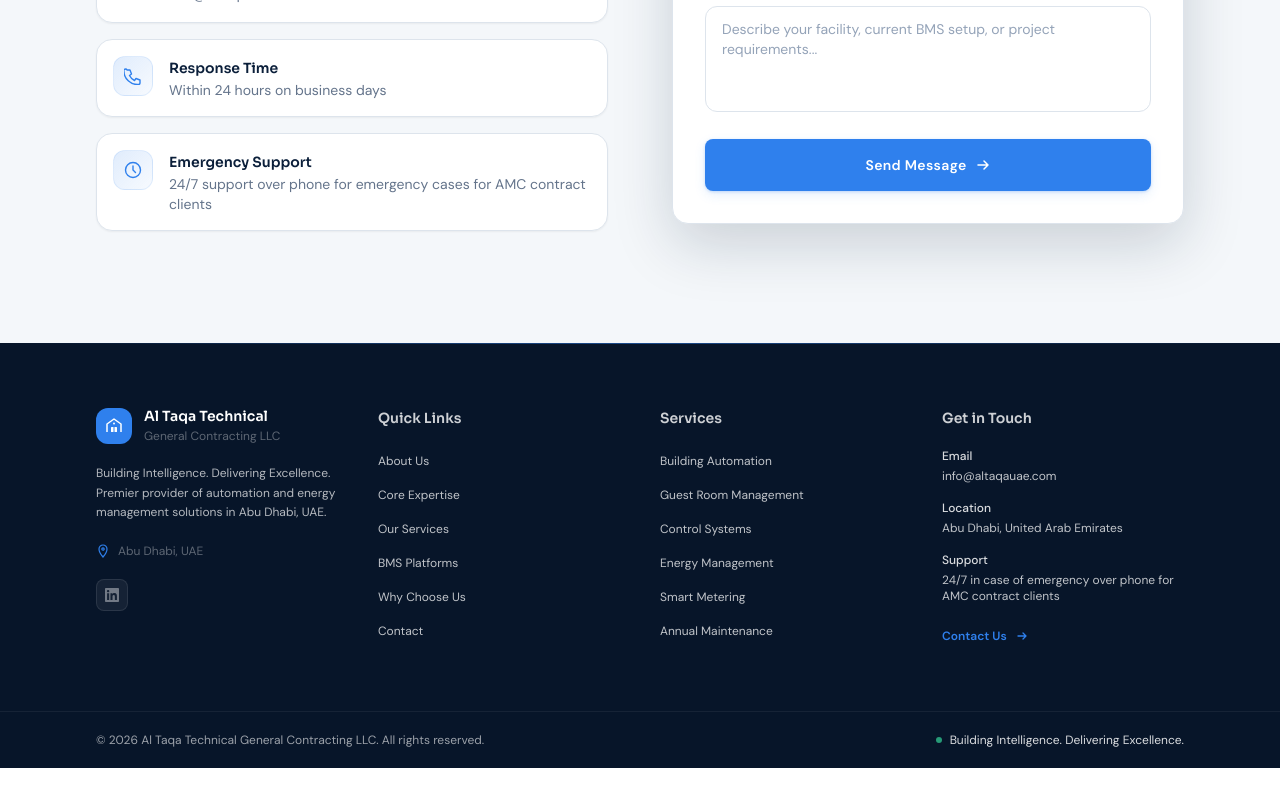
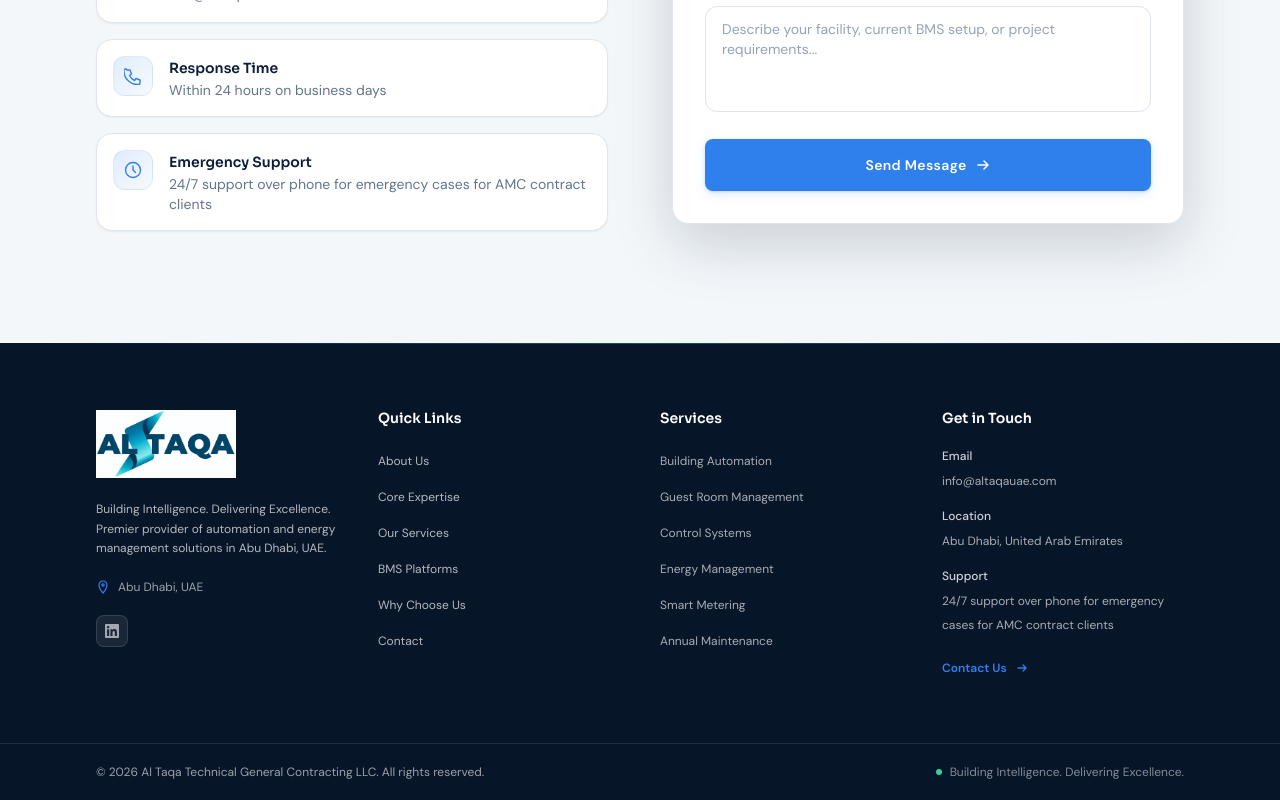
Before and after one commit to MahsMoga/altaqa-website, a Next.js app: page / in a window 1280 px wide. Shown: the part 7963-8763 px from the top of the page. Before the commit the page ends 8731 px from the top, so only its background shows below. Built offline with nearby package versions, Linux system fonts and the light colour scheme.

Commit message:
feat: replace footer brand block with logo image; update support text

```diff
--- a/components/Footer.tsx
+++ b/components/Footer.tsx
@@ -1,3 +1,4 @@
+import Image from 'next/image'
 import AnimateIn from './AnimateIn'
 
 const quickLinks = [
@@ -30,22 +31,18 @@
       <AnimateIn className="container-narrow py-16">
         <div className="grid md:grid-cols-2 lg:grid-cols-4 gap-10">
 
-          {/* Brand */}
+          {/* ── Brand column — official logo image ─────────────── */}
           <div className="lg:col-span-1">
-            <div className="flex items-center gap-3 mb-5">
-              <div className="w-9 h-9 bg-accent rounded-xl flex items-center justify-center flex-shrink-0">
-                <svg width="20" height="20" viewBox="0 0 20 20" fill="none">
-                  <path d="M3 16V8l7-5 7 5v8" stroke="white" strokeWidth="1.5" strokeLinejoin="round"/>
-                  <rect x="7" y="11" width="2.5" height="5" rx="0.5" fill="white"/>
-                  <rect x="10.5" y="11" width="2.5" height="5" rx="0.5" fill="white"/>
-                  <circle cx="10" cy="7.5" r="1" fill="white"/>
-                </svg>
-              </div>
-              <div>
-                <span className="block text-white font-semibold text-sm font-display leading-tight">
-                  Al Taqa Technical
-                </span>
-                <span className="block text-white/35 text-xs mt-0.5">General Contracting LLC</span>
+
+            {/* Logo image — replaces the SVG icon + text block */}
+            <div className="mb-5">
+              <div style={{ position: 'relative', width: '140px', height: '72px' }}>
+                <Image
+                  src="/al-taqa-logo.png"
+                  alt="Al Taqa Technical General Contracting LLC"
+                  fill
+                  style={{ objectFit: 'contain', objectPosition: 'left center' }}
+                />
               </div>
             </div>
 
@@ -61,7 +58,7 @@
                   stroke="#2F80ED" strokeWidth="1.2"/>
                 <circle cx="7" cy="5" r="1.2" stroke="#2F80ED" strokeWidth="1.2"/>
               </svg>
-              <span className="text-white/35 text-xs">Abu Dhabi, UAE</span>
+              <span className="text-white/60 text-xs">Abu Dhabi, UAE</span>
             </div>
 
             {/* LinkedIn social link */}
@@ -71,9 +68,9 @@
                 target="_blank"
                 rel="noopener noreferrer"
                 aria-label="LinkedIn"
-                className="w-8 h-8 rounded-lg bg-white/[0.06] border border-white/[0.09]
-                           flex items-center justify-center text-white/40
-                           hover:text-accent hover:border-accent/30 hover:bg-white/[0.1]
+                className="w-8 h-8 rounded-lg bg-white/[0.08] border border-white/[0.12]
+                           flex items-center justify-center text-white/60
+                           hover:text-accent hover:border-accent/40 hover:bg-white/[0.12]
                            transition-all duration-200"
               >
                 <svg width="14" height="14" viewBox="0 0 24 24" fill="currentColor">
@@ -83,18 +80,17 @@
             </div>
           </div>
 
-          {/* Quick links */}
+          {/* ── Quick links ────────────────────────────────────── */}
           <div>
-            <div className="font-display text-white/80 font-semibold text-sm mb-5">
+            <div className="font-display text-white font-semibold text-sm mb-5">
               Quick Links
             </div>
-            <ul className="space-y-2.5">
+            <ul className="space-y-3">
               {quickLinks.map((link) => (
                 <li key={link.label}>
                   <a
                     href={link.href}
-                    className="text-white/75 hover:text-accent text-xs transition-colors duration-150
-                               hover:pl-0.5"
+                    className="text-white/70 hover:text-accent text-xs transition-colors duration-150"
                   >
                     {link.label}
                   </a>
@@ -103,43 +99,50 @@
             </ul>
           </div>
 
-          {/* Services */}
+          {/* ── Services ───────────────────────────────────────── */}
           <div>
-            <div className="font-display text-white/80 font-semibold text-sm mb-5">
+            <div className="font-display text-white font-semibold text-sm mb-5">
               Services
             </div>
-            <ul className="space-y-2.5">
+            <ul className="space-y-3">
               {services.map((s) => (
                 <li key={s}>
-                  <span className="text-white/75 text-xs">{s}</span>
+                  <span className="text-white/65 text-xs">{s}</span>
                 </li>
               ))}
             </ul>
           </div>
 
-          {/* Contact info */}
+          {/* ── Contact info ───────────────────────────────────── */}
           <div>
-            <div className="font-display text-white/80 font-semibold text-sm mb-5">
+            <div className="font-display text-white font-semibold text-sm mb-5">
               Get in Touch
             </div>
             <div className="space-y-4">
-              <div className="text-white/75 text-xs">
-                <div className="text-white/85 font-medium text-xs mb-1">Email</div>
+
+              <div>
+                <div className="text-white/80 font-medium text-xs mb-1">Email</div>
                 <a
                   href="mailto:info@altaqauae.com"
-                  className="hover:text-accent transition-colors duration-150"
+                  className="text-white/65 text-xs hover:text-accent transition-colors duration-150"
                 >
                   info@altaqauae.com
                 </a>
               </div>
-              <div className="text-white/75 text-xs">
-                <div className="text-white/85 font-medium text-xs mb-1">Location</div>
-                Abu Dhabi, United Arab Emirates
+
+              <div>
+                <div className="text-white/80 font-medium text-xs mb-1">Location</div>
+                <span className="text-white/65 text-xs">Abu Dhabi, United Arab Emirates</span>
               </div>
-              <div className="text-white/75 text-xs">
-                <div className="text-white/85 font-medium text-xs mb-1">Support</div>
-                24/7 in case of emergency over phone for AMC contract clients
+
+              <div>
+                <div className="text-white/80 font-medium text-xs mb-1">Support</div>
+                {/* ── Updated text (Part A) ── */}
+                <span className="text-white/65 text-xs">
+                  24/7 support over phone for emergency cases for AMC contract clients
+                </span>
               </div>
+
             </div>
 
             <a
@@ -150,22 +153,24 @@
               Contact Us
               <svg width="14" height="14" viewBox="0 0 14 14" fill="none"
                 className="group-hover:translate-x-0.5 transition-transform">
-                <path d="M3 7h8M8 4l3 3-3 3" stroke="currentColor" strokeWidth="1.3" strokeLinecap="round" strokeLinejoin="round"/>
+                <path d="M3 7h8M8 4l3 3-3 3" stroke="currentColor" strokeWidth="1.3"
+                      strokeLinecap="round" strokeLinejoin="round"/>
               </svg>
             </a>
           </div>
+
         </div>
       </AnimateIn>
 
       {/* Bottom bar */}
-      <div className="border-t border-white/[0.06]">
+      <div className="border-t border-white/[0.10]">
         <div className="container-narrow py-5 flex flex-col sm:flex-row items-center justify-between gap-3">
           <div className="text-white/60 text-xs">
             © {year} Al Taqa Technical General Contracting LLC. All rights reserved.
           </div>
-          <div className="flex items-center gap-2 text-white/85 text-xs">
-            <span className="w-1.5 h-1.5 rounded-full bg-emerald-400/70 inline-block" />
-            <span className="text-white/28">Building Intelligence. Delivering Excellence.</span>
+          <div className="flex items-center gap-2 text-xs">
+            <span className="w-1.5 h-1.5 rounded-full bg-emerald-400 inline-block" />
+            <span className="text-white/50">Building Intelligence. Delivering Excellence.</span>
           </div>
         </div>
       </div>
```
